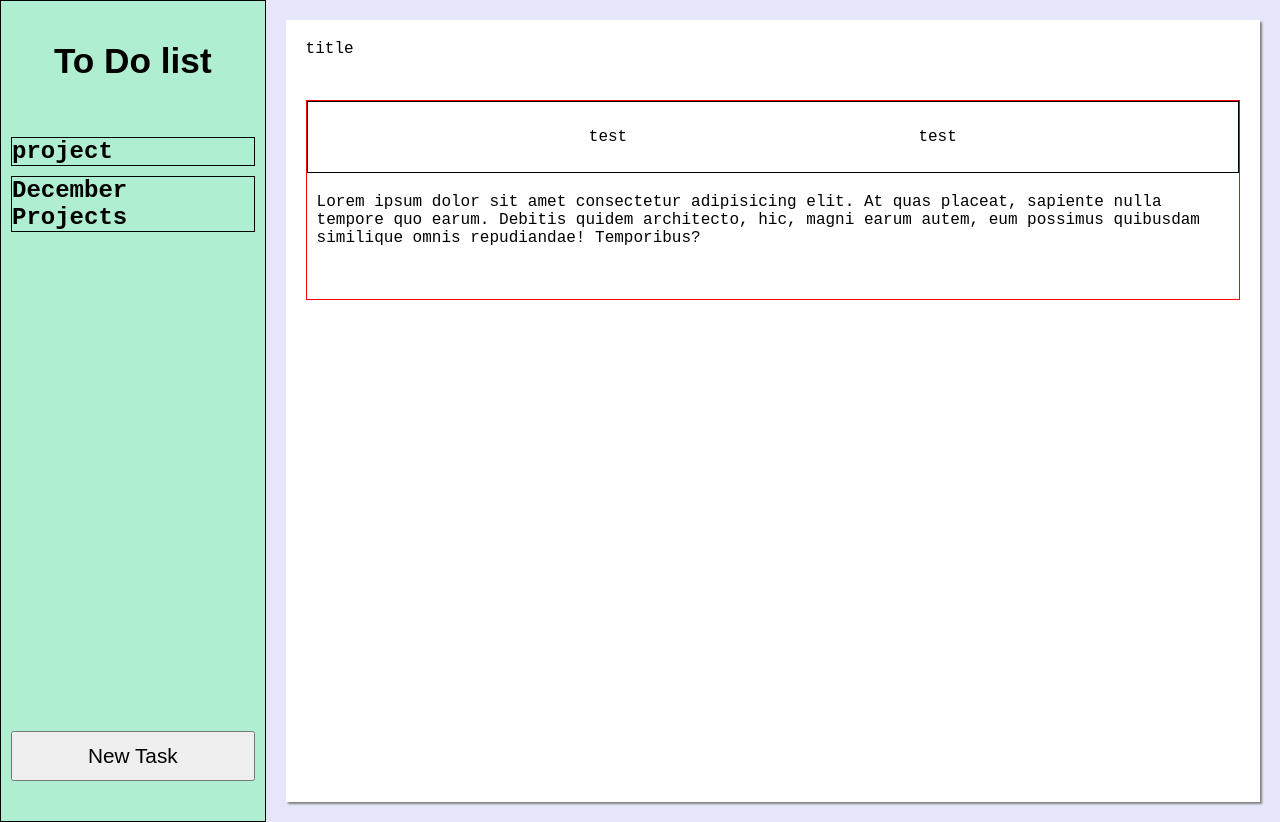
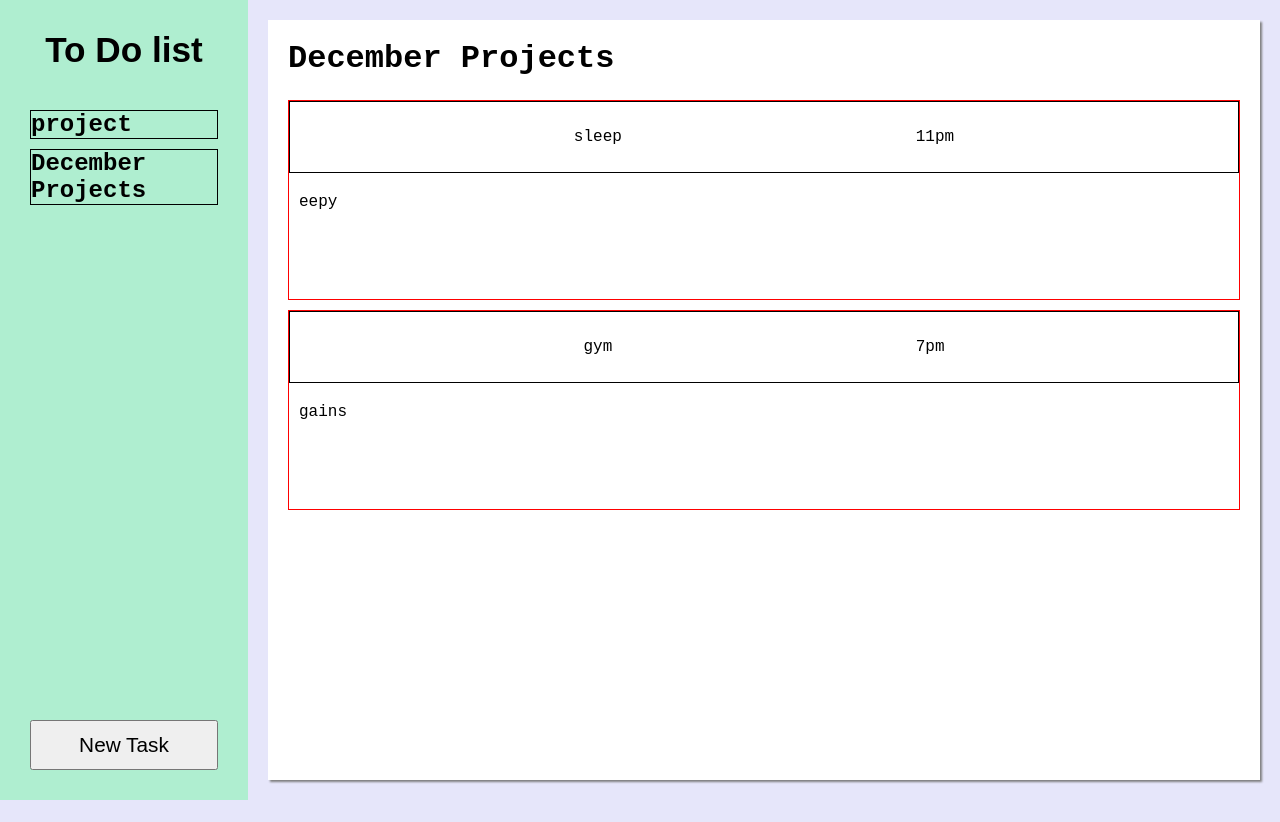
Before and after one commit to MSanouvo/to-do-list, a website built with webpack: page src/template.html in a window 1280 px wide. After the commit the page ends 800 px from the top, so only its background shows below. Built offline with nearby package versions, Linux system fonts and the light colour scheme.

Commit message:
can now generate page content based off of groups
- load content function now takes a project
parameter
- for each task in project array, will now load
content onto page

```diff
--- a/src/content.js
+++ b/src/content.js
@@ -1,9 +1,42 @@
 import { Task } from "./todos";
 
-function contentLoad(){
-    //for preload, call createTaskElements with pre-existing tasks
-    //will need to figure that out later
+function contentLoad(project){
+    //load a given group of tasks
+    loadProject(project)
 
+    //form functionality
+    openForm()
+    submitTask()
+}
+
+function loadProject(project){
+    let tasks = project.array.length
+    const content = document.querySelector('#content')
+    const title = document.createElement('span')
+    title.classList.add('group-header')
+    title.textContent = project.name
+    content.appendChild(title)
+
+    for(let i = 0; i<tasks; i++){
+        createTaskElements(project.array[i])
+    }
+}
+
+function openForm(){
+    const taskForm = document.querySelector('#task-form')
+    const modalButton = document.querySelector('#open-modal')
+    modalButton.addEventListener('click', ()=>{
+        taskForm.showModal()
+    })
+
+    taskForm.addEventListener('click', (e)=>{
+        if (e.target === taskForm ){
+            taskForm.close()
+        }
+    })
+}
+
+function submitTask(){
     const modal = document.querySelector('#task-form')
     const submit = document.querySelector('#submit')
     submit.addEventListener('click', ()=>{
--- a/src/index.js
+++ b/src/index.js
@@ -7,21 +7,12 @@ import { contentLoad } from "./content.js"
 const december = new Project('December Projects')
 addGroupToList(december)
 
-const taskForm = document.querySelector('#task-form')
-const modalButton = document.querySelector('#open-modal')
-const body = document.querySelector('#content')
-modalButton.addEventListener('click', ()=>{
-    taskForm.showModal()
-})
-
-taskForm.addEventListener('click', (e)=>{
-    if (e.target === taskForm ){
-        taskForm.close()
-    }
-})
-
-
-contentLoad()
+const sleep = new Task('sleep', '11pm', 'eepy')
+const gym = new Task('gym', '7pm', 'gains')
+december.addToArray(sleep)
+december.addToArray(gym)
+december.showArray()
+contentLoad(december)
 // const content = document.querySelector('#content')
 // const child = document.createElement('span')
 // child.textContent = 'Hello'
--- a/src/style.css
+++ b/src/style.css
@@ -2,19 +2,18 @@ body{
     background-color: lavender;
     display: flex;
     margin: 0;
+    padding: 0;
     font-family: 'Courier New', Courier, monospace;
 }
 
 /* nav bar */
 #nav-bar{
     background-color: rgb(175, 238, 208);
-    padding: 10px;
     height: 100vh;
     width: 20vw;
     display: grid;
     grid-template-rows: 100px 1fr 80px;
     gap: 10px;
-    border: 1px solid black;
 }
 
 .nav-header{
@@ -31,6 +30,7 @@ body{
     flex-direction: column;
     gap: 10px;
     padding: 0;
+    margin: 0 30px;
 }
 
 .group{
@@ -43,6 +43,7 @@ body{
 #open-modal{
     height: 50px;
     font-size: 1.3rem;
+    margin: 0 30px;
 }
 
 /* dialog box */
@@ -83,6 +84,7 @@ body{
 #content-container{
     padding: 20px;
     width: 80vw;
+    height: 90vh;
     display: flex;
 }
 
@@ -93,9 +95,22 @@ body{
     padding: 20px;
     gap: 10px;
     background-color: white;
-    height: auto;
+    height: 100%;
     width: 100%;
     box-shadow: 2px 2px 2px grey;
+    overflow-y: scroll;
+    /* for some browsers */
+    -ms-overflow-style: none;
+    scrollbar-width: none;
+}
+/* hide scrollbar */
+#content::-webkit-scrollbar{
+    display: none;
+}
+
+.group-header{
+    font-size: 2rem;
+    font-weight: bold;
 }
 
 .task-card{
--- a/src/template.html
+++ b/src/template.html
@@ -15,7 +15,7 @@
     </nav>
     <div id="content-container">
         <div id="content">
-            <span>title</span>
+            <!-- <span class="group-header">title</span>
             <div class="task-card">
                 <div class="task-info">
                     <span>test</span>
@@ -24,7 +24,7 @@
                 <div class="task-description" id="active">
                     <span>Lorem ipsum dolor sit amet consectetur adipisicing elit. At quas placeat, sapiente nulla tempore quo earum. Debitis quidem architecto, hic, magni earum autem, eum possimus quibusdam similique omnis repudiandae! Temporibus?</span>
                 </div>
-            </div>
+            </div> -->
         </div>
     </div>
     <dialog id="task-form">
```
